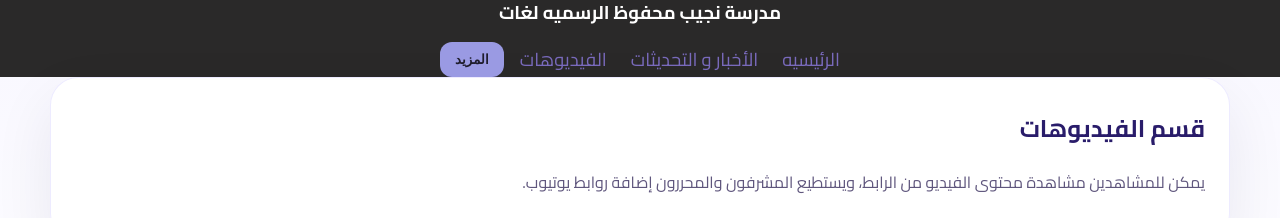
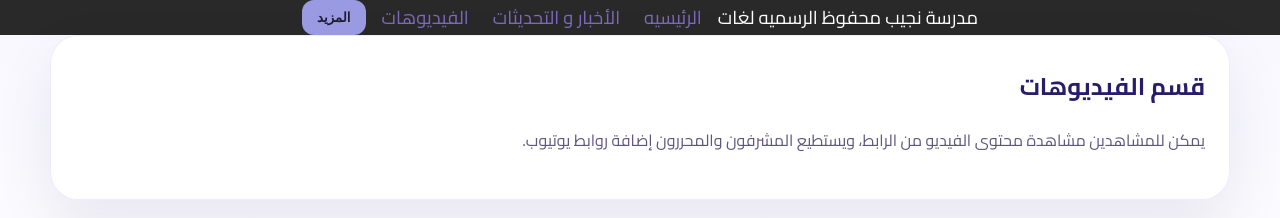
Before and after one commit to Badr57499/NGLS_Front, a React (Vite) app: page /videos in a window 1280 px wide. Shown: the top 218 px of the page. Built offline with nearby package versions, Linux system fonts and the light colour scheme; no server answers.

Commit message:
Refactor NavBar component structure and accessibility

```diff
--- a/src/Components/NavBar.jsx
+++ b/src/Components/NavBar.jsx
@@ -14,12 +14,12 @@
   ];
 
   return (
-    <div className={`navbar-full ${className}`.trim()}>
-      <div className="navbar">
-        <div className="navbar-logo">مدرسة نجيب محفوظ الرسميه لغات</div>
+    <header className={`navbar-full ${className}`.trim()}>
+      <div className="navbar-inner">
+        <div className="navbar-brand">مدرسة نجيب محفوظ الرسميه لغات</div>
 
         {user && (
-          <div className="navbar-account">
+          <div className="navbar-account" aria-label="حساب المستخدم">
             <div className="account-avatar">
               {user.username?.charAt(0).toUpperCase()}
             </div>
@@ -32,28 +32,32 @@
         )}
       </div>
 
-      <div className={`nav-links ${isOpen ? 'open' : ''}`}>
+      <nav className={`nav-links ${isOpen ? 'open' : ''}`} aria-label="Main navigation">
         {navItems.map((item) => (
-          <Link key={item.to} to={item.to}>{item.label}</Link>
+          <Link key={item.to} to={item.to} onClick={() => setIsOpen(false)}>
+            {item.label}
+          </Link>
         ))}
 
         {user && (
-          <button className="logout-button" onClick={logout}>تسجيل الخروج</button>
+          <button type="button" className="logout-button" onClick={logout}>
+            تسجيل الخروج
+          </button>
         )}
-      </div>
+      </nav>
 
       <div className="drop-down-menu">
-        <button className="menu-button" onClick={() => setIsOpen(!isOpen)}>
+        <button type="button" className="menu-button" onClick={() => setIsOpen((prev) => !prev)}>
           المزيد
         </button>
 
         {isOpen && (
           <div className="dropdown-content">
-            <Link to="/login">تسجيل الدخول</Link>
+            <Link to="/login" onClick={() => setIsOpen(false)}>تسجيل الدخول</Link>
           </div>
         )}
       </div>
-    </div>
+    </header>
   );
 }
 
```
